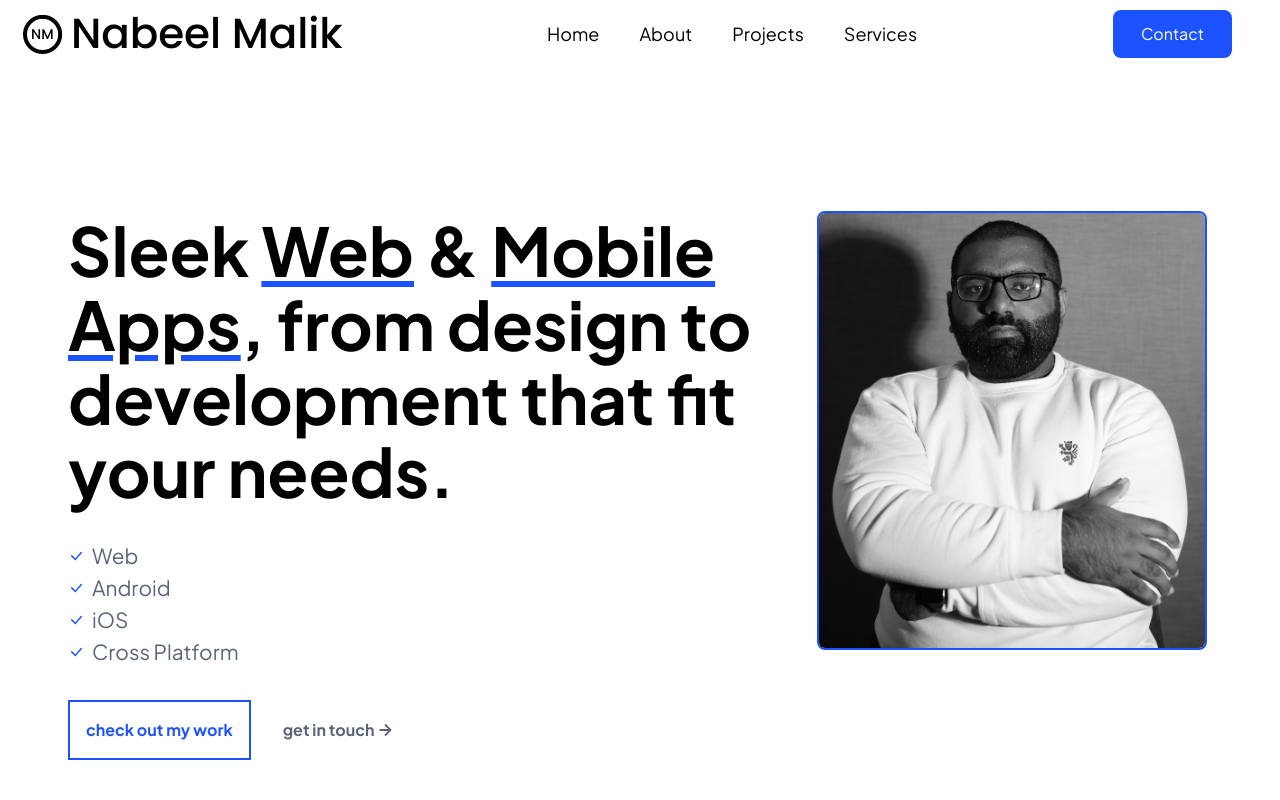
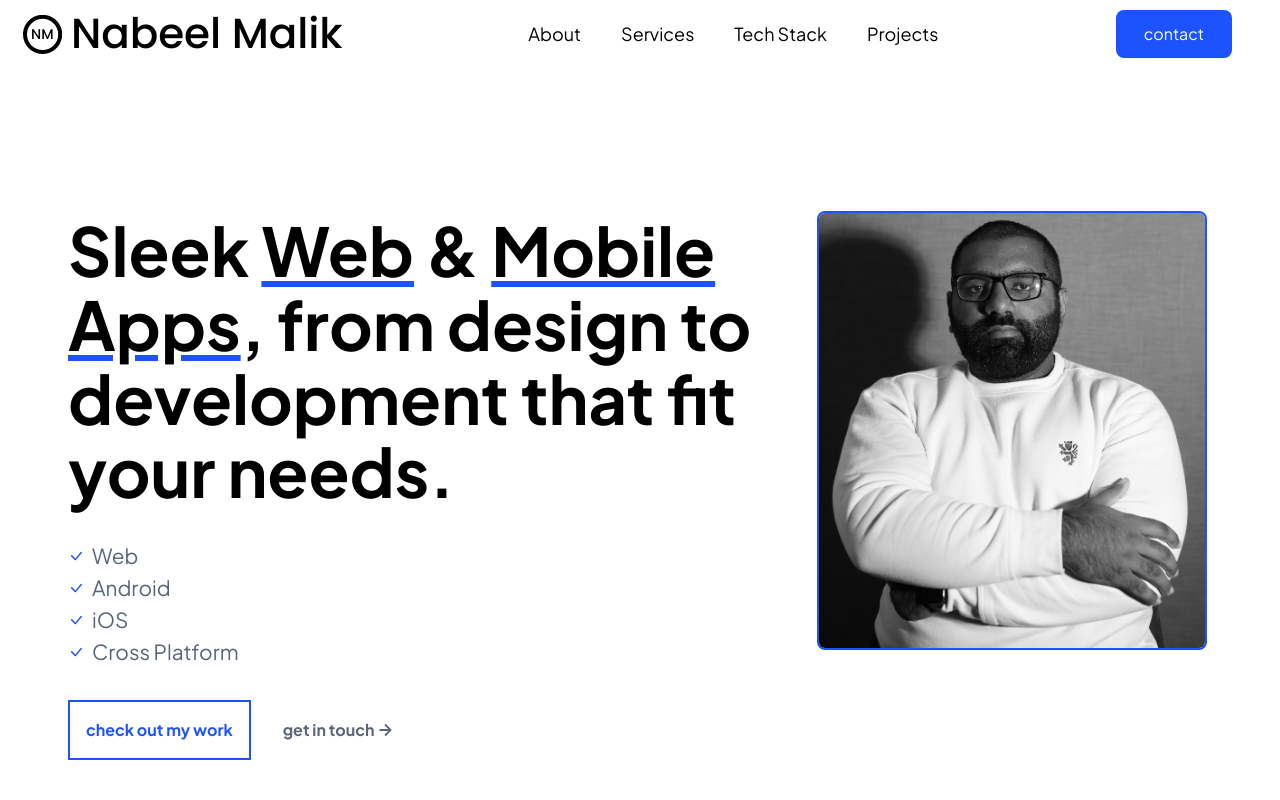
Before and after one commit to mnmalikdev/portfolio, a Next.js app: page / in a window 1280 px wide. Shown: the top 800 px of the page. Built offline with nearby package versions, Linux system fonts and the light colour scheme.

Commit message:
portfolio website complete

```diff
--- a/pages/index.tsx
+++ b/pages/index.tsx
@@ -1,4 +1,4 @@
-import { FC } from "react";
+import { FC, useRef } from "react";
 import About from "../src/components/About";
 import Hero from "../src/components/Hero";
 import Portfolio from "../src/components/Portfolio";
@@ -7,11 +7,14 @@ import Services from "../src/components/Services";
 import Skills from "../src/components/Skills";
 
 const Home: FC = () => {
+  const aboutRef = useRef<HTMLDivElement>(null);
+  const servicesRef = useRef<HTMLDivElement>(null);
+  const contactRef = useRef<HTMLDivElement>(null);
   return (
     <>
       <Hero />
       <Quote />
-      <About />
+      <About data-ref={aboutRef} />
       <Services />
       <Skills />
       <Portfolio />
--- a/src/components/About.tsx
+++ b/src/components/About.tsx
@@ -1,10 +1,11 @@
-import { FC } from "react";
+import { FC, useRef } from "react";
 
 const About: FC = () => {
+  const aboutRef = useRef<HTMLDivElement>(null);
   return (
     <div className="my-[100px] mb-10 pr-6">
       <div className="mb-4 font-bold text-center text-h2">About Me</div>
-      <div className="container text-justify text-paraColor md:text-paraGraphMedium">
+      <div className="container text-justify text-paraColor md:text-paraGraphMedium" ref={aboutRef} id="about">
         <p>
           As a software engineer with expertise in MERN stack development, I have a strong track record of building efficient and scalable web and
           mobile applications for businesses of all sizes. With experience working with a wide range of clients, I have a proven ability to deliver
--- a/src/components/Footer.tsx
+++ b/src/components/Footer.tsx
@@ -1,6 +1,6 @@
 const Footer = () => {
   return (
-    <div className="flex flex-col px-16 py-11 mt-10 w-full  ">
+    <div className="flex flex-col px-16 py-11 mt-10 w-full" id="contact">
       <div className="flex flex-col-reverse justify-center items-center gap-7 mb-5  ">
         <div className="space-y-2 text-sm">
           <div className="flex justify-center items-center">
--- a/src/components/Hero.tsx
+++ b/src/components/Hero.tsx
@@ -6,7 +6,7 @@ const Hero: FC = () => {
   const services = useMemo(() => ["Web", "Android", "iOS", "Cross Platform"], []);
 
   return (
-    <div className=" py-12 lg:flex lg:flex-row-reverse lg:px-16 lg:py-36 lg:justify-between lg:items-center">
+    <div className=" py-12 lg:flex lg:flex-row-reverse lg:px-16 lg:py-36 lg:justify-between lg:items-center" id="home">
       <div className="flex justify-center lg:w-3/5 ">
         <img
           src="/images/portfolio-main1.png"
--- a/src/components/Menu.tsx
+++ b/src/components/Menu.tsx
@@ -4,11 +4,12 @@ import { FaRegWindowClose } from "react-icons/fa";
 import MenuContext from "../context/displayMenu.context";
 const Menu = () => {
   const { toggleDisplayMenu } = useContext(MenuContext);
+
   return (
     // animate this menu
 
     <animated.div className="flex flex-col  justify-center items-center  bg-primary min-w-full min-h-screen fixed ">
-      <div className="absolute top-10 right-10 text-white">
+      <div className="absolute top-10 right-10 text-white hover:cursor-pointer">
         <FaRegWindowClose
           size={24}
           onClick={() => {
@@ -17,11 +18,32 @@ const Menu = () => {
         />
       </div>
       <div className="flex flex-col gap-5 font-jakarta font-semibold text-h2">
-        <span className="font-bold text-white">About</span>
-        <span className="font-bold text-white">Services</span>
-        <span className="font-bold text-white">Tech Stack</span>
-        <span className="font-bold text-white">Projects</span>
-        <span className="font-bold text-white">Contact</span>
+        <span className="font-bold text-white">
+          {" "}
+          <a href="#about" onClick={toggleDisplayMenu}>
+            About
+          </a>
+        </span>
+        <span className="font-bold text-white">
+          <a href="#services" onClick={toggleDisplayMenu}>
+            Services
+          </a>
+        </span>
+        <span className="font-bold text-white">
+          <a href="#tech" onClick={toggleDisplayMenu}>
+            Tech Stack
+          </a>
+        </span>
+        <span className="font-bold text-white">
+          <a href="#projects" onClick={toggleDisplayMenu}>
+            Projects
+          </a>
+        </span>
+        <span className="font-bold text-white">
+          <a href="#contact" onClick={toggleDisplayMenu}>
+            Contact
+          </a>
+        </span>
       </div>
     </animated.div>
   );
--- a/src/components/Portfolio.tsx
+++ b/src/components/Portfolio.tsx
@@ -60,13 +60,16 @@ const Portfolio: FC = () => {
 
   return (
     <div className="lg:px-16 lg:py-12 lg:mt-12">
-      <div className="font-bold text-center text-h3 lg:text-h2">What I Have Built So Far</div>
+      <div className="font-bold text-center text-h3 lg:text-h2" id="projects">
+        Noteworthy Projects{" "}
+      </div>
       <div className="mb-10 text-center text-[#59647B]">
         Take a look at the frontend, backend and full-stack projects I have built or worked on for work and fun!
       </div>
 
-      {projects.map((project) => {
-        return <Project key={project.title} {...project} />;
+      {projects.map((project, index) => {
+        // console.log(project.title);
+        return <Project key={index} {...project} />;
       })}
     </div>
   );
--- a/src/components/Project.tsx
+++ b/src/components/Project.tsx
@@ -21,8 +21,8 @@ const Project: FC<ProjectProps> = ({ title, images, description, type, role, ski
             type === "Mobile App" ? "0" : "4"
           }`}
         >
-          {images.map((image) => {
-            return <img key={image} src={image} alt={title} className={`w-[250px] lg:w-[${type === "Mobile App" ? "200" : "400"}px]`} />;
+          {images.map((image, idx) => {
+            return <img key={idx} src={image} alt={title} className={`w-[350px] lg:w-[${type === "Mobile App" ? "200" : "400"}px]`} height="auto" />;
           })}
         </div>
       </div>
@@ -41,8 +41,8 @@ const Project: FC<ProjectProps> = ({ title, images, description, type, role, ski
 
         <div className="font-semibold text-left mb-2">Skills</div>
         <div className="grid grid-cols-3 gap-4 ">
-          {skills.map((skill) => {
-            return <div key={skill}>{skill}</div>;
+          {skills.map((skill, idx) => {
+            return <div key={idx}>{skill}</div>;
           })}
         </div>
       </div>
--- a/src/components/Services.tsx
+++ b/src/components/Services.tsx
@@ -29,7 +29,7 @@ const Services: FC = () => {
   );
 
   return (
-    <div className="mb-10 px-3 md:pr-7  ">
+    <div className="mb-10 px-3 md:pr-7 " id="services">
       <div className="mb-4 font-bold text-center text-h2 ">Services</div>
       <div className="flex mb-6 text-justify text-paraColor md:text-paraGraphMedium lg:justify-center">
         <div className="lg:max-w-4xl">
--- a/src/components/Skills.tsx
+++ b/src/components/Skills.tsx
@@ -44,7 +44,9 @@ const Skills: FC = () => {
 
   return (
     <div className="mb-10 ">
-      <div className="mb-4 font-bold text-center text-h2">My Tech Stack</div>
+      <div className="mb-4 font-bold text-center text-h2" id="tech">
+        My Tech Stack
+      </div>
 
       <div className="grid grid-cols-2 gap-8 md:grid-cols-4 my-16">
         {techs.map((tech) => {
--- a/src/components/navbar.tsx
+++ b/src/components/navbar.tsx
@@ -6,7 +6,17 @@ import Menu from "./Menu";
 
 const Navbar: FC = () => {
   const { displayMenu, toggleDisplayMenu } = useContext(MenuContext);
-  console.log("menu state", displayMenu);
+
+  const handleClick = (e: any) => {
+    e.preventDefault();
+    const target = e.target.getAttribute("href");
+    const location = document.querySelector(target).offsetTop;
+
+    window.scrollTo({
+      left: 0,
+      top: location - 64,
+    });
+  };
   return (
     <>
       {displayMenu === false ? (
@@ -16,23 +26,24 @@ const Navbar: FC = () => {
           </div>
 
           <div className="hidden lg:flex lg:flex-1 lg:justify-center">
-            <a href="#" className="p-5 text-h4 hover:underline decoration-primary decoration-2">
-              Home
-            </a>
-            <a href="#" className="p-5 text-h4 hover:underline decoration-primary decoration-2">
+            <a className="p-5 text-h4 hover:underline decoration-primary decoration-2" href="#about" onClick={handleClick}>
               About
             </a>
-            <a href="#" className="p-5 text-h4 hover:underline decoration-primary decoration-2">
+            <a href="#services" className="p-5 text-h4 hover:underline decoration-primary decoration-2" onClick={() => {}}>
+              Services
+            </a>
+            <a href="#tech" className="p-5 text-h4 hover:underline decoration-primary decoration-2" onClick={() => {}}>
+              Tech Stack
+            </a>
+            <a href="#projects" className="p-5 text-h4 hover:underline decoration-primary decoration-2" onClick={() => {}}>
               Projects
             </a>
-            <a href="#" className="p-5 text-h4 hover:underline decoration-primary decoration-2">
-              Services
-            </a>
           </div>
-
-          <div className="hidden py-3 text-white transition duration-300 ease-in-out delay-150 bg-blue-500 rounded-lg cursor-pointer lg:block bg-primary px-7 mr-9 hover:translate-y-1 hover:scale-110 hover:bg-indigo-500">
-            <a href="#">Contact</a>
-          </div>
+          <a href="#contact">
+            <div className="hidden py-3 text-white transition duration-300 ease-in-out delay-150 bg-blue-500 rounded-lg cursor-pointer lg:block bg-primary px-7 mr-9 hover:translate-y-1 hover:scale-110 hover:bg-indigo-500">
+              contact
+            </div>
+          </a>
 
           <div className="lg:hidden">
             <div className="ml-[12px] transition duration-300 ease-in-out cursor-pointer hover:-translate-y-1 hover:scale-100">
--- /dev/null
+++ b/src/hooks/useScrollToRef.ts
@@ -0,0 +1,9 @@
+import { useEffect } from "react";
+
+export function useScrollToRef(ref: any) {
+  useEffect(() => {
+    const scrollToRef = (ref: any) => ref.current.scrollIntoView({ behavior: "smooth", block: "start" });
+
+    scrollToRef(ref);
+  }, [ref]);
+}
--- a/styles/globals.css
+++ b/styles/globals.css
@@ -5,4 +5,5 @@
 html,
 body {
   font-family: Plus Jakarta Sans;
+  scroll-behavior: smooth;
 }
```
